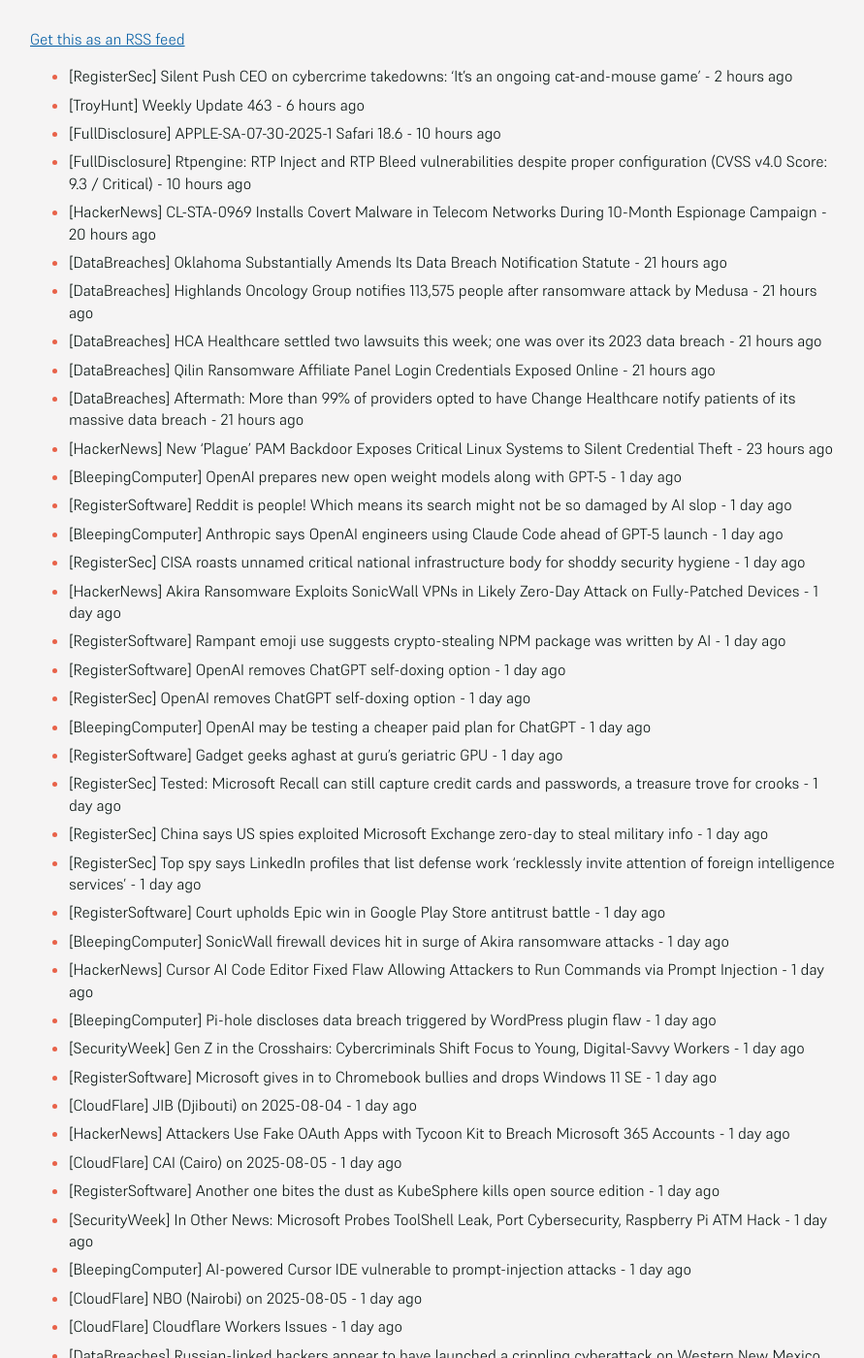
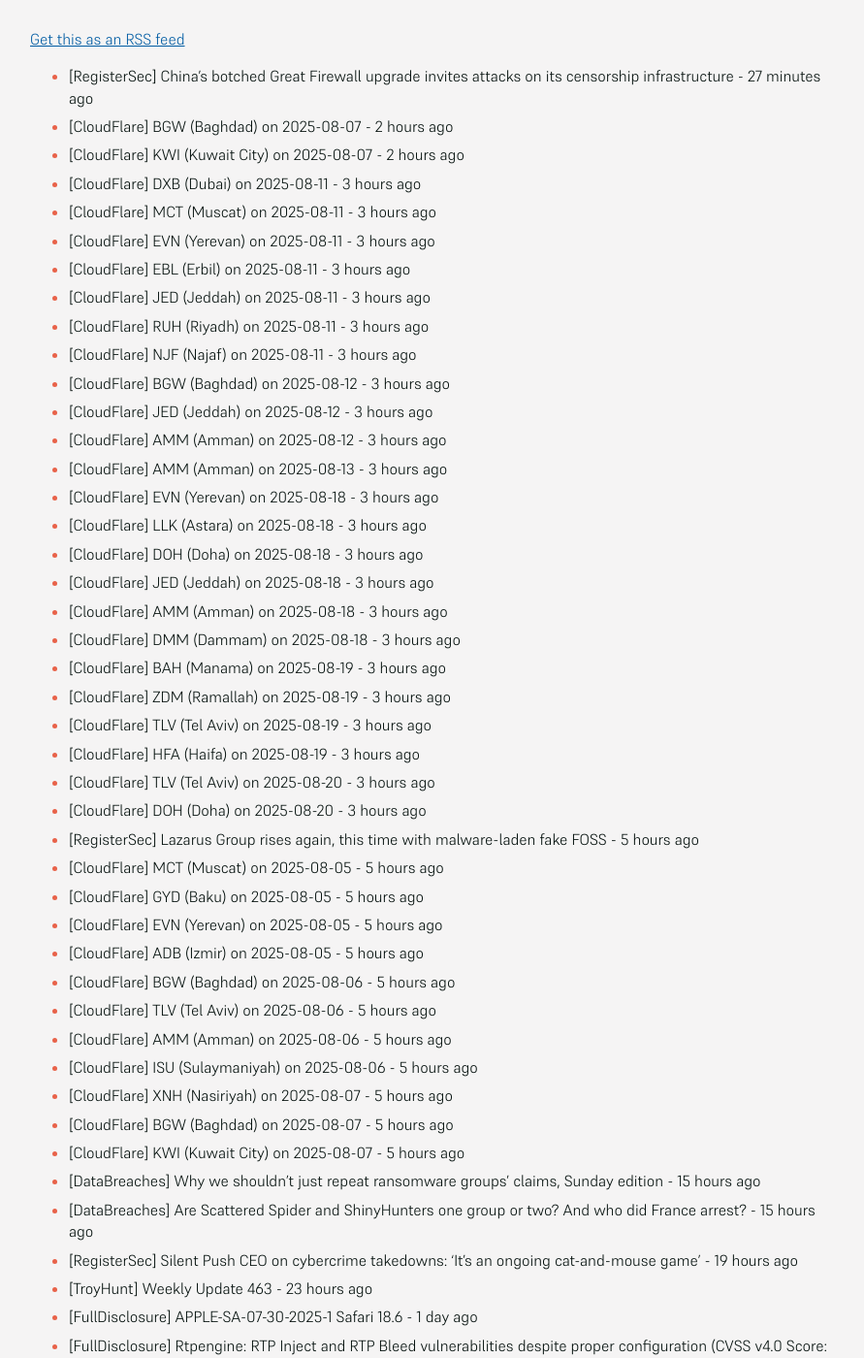
Before and after one commit to SecOpsNews/news, a Jekyll site: the page built from index.md, in a window 1280 px wide and 1400 px high, scrolled down 207 px. Shown: the whole window at 97% size, without its empty margins (193-1084 px from the left). Built offline with Jekyll 4.4.1, drawn with Linux system fonts in a browser that asks for light colours; some of the changed text lies outside the part shown.

Commit message:
New Feed

```diff
--- a/index.md
+++ b/index.md
@@ -9,44 +9,62 @@ description: Latest Updates
 
 <!-- SecOps start -->
 
-- [RegisterSec] Silent Push CEO on cybercrime takedowns: 'It's an ongoing cat-and-mouse game' - 2 hours ago
-- [TroyHunt] Weekly Update 463 - 6 hours ago
-- [FullDisclosure] APPLE-SA-07-30-2025-1 Safari 18.6 - 10 hours ago
-- [FullDisclosure] Rtpengine: RTP Inject and RTP Bleed vulnerabilities despite proper configuration (CVSS v4.0 Score: 9.3 / Critical) - 10 hours ago
-- [HackerNews] CL-STA-0969 Installs Covert Malware in Telecom Networks During 10-Month Espionage Campaign - 20 hours ago
-- [DataBreaches] Oklahoma Substantially Amends Its Data Breach Notification Statute - 21 hours ago
-- [DataBreaches] Highlands Oncology Group notifies 113,575 people after ransomware attack by Medusa - 21 hours ago
-- [DataBreaches] HCA Healthcare settled two lawsuits this week; one was over its 2023 data breach - 21 hours ago
-- [DataBreaches] Qilin Ransomware Affiliate Panel Login Credentials Exposed Online - 21 hours ago
-- [DataBreaches] Aftermath: More than 99% of providers opted to have Change Healthcare notify patients of its massive data breach - 21 hours ago
-- [HackerNews] New ‘Plague’ PAM Backdoor Exposes Critical Linux Systems to Silent Credential Theft - 23 hours ago
+- [RegisterSec] China’s botched Great Firewall upgrade invites attacks on its censorship infrastructure - 27 minutes ago
+- [CloudFlare] BGW (Baghdad) on 2025-08-07 - 2 hours ago
+- [CloudFlare] KWI (Kuwait City) on 2025-08-07 - 2 hours ago
+- [CloudFlare] DXB (Dubai) on 2025-08-11 - 3 hours ago
+- [CloudFlare] MCT (Muscat) on 2025-08-11 - 3 hours ago
+- [CloudFlare] EVN (Yerevan) on 2025-08-11 - 3 hours ago
+- [CloudFlare] EBL (Erbil) on 2025-08-11 - 3 hours ago
+- [CloudFlare] JED (Jeddah) on 2025-08-11 - 3 hours ago
+- [CloudFlare] RUH (Riyadh) on 2025-08-11 - 3 hours ago
+- [CloudFlare] NJF (Najaf) on 2025-08-11 - 3 hours ago
+- [CloudFlare] BGW (Baghdad) on 2025-08-12 - 3 hours ago
+- [CloudFlare] JED (Jeddah) on 2025-08-12 - 3 hours ago
+- [CloudFlare] AMM (Amman) on 2025-08-12 - 3 hours ago
+- [CloudFlare] AMM (Amman) on 2025-08-13 - 3 hours ago
+- [CloudFlare] EVN (Yerevan) on 2025-08-18 - 3 hours ago
+- [CloudFlare] LLK (Astara) on 2025-08-18 - 3 hours ago
+- [CloudFlare] DOH (Doha) on 2025-08-18 - 3 hours ago
+- [CloudFlare] JED (Jeddah) on 2025-08-18 - 3 hours ago
+- [CloudFlare] AMM (Amman) on 2025-08-18 - 3 hours ago
+- [CloudFlare] DMM (Dammam) on 2025-08-18 - 3 hours ago
+- [CloudFlare] BAH (Manama) on 2025-08-19 - 3 hours ago
+- [CloudFlare] ZDM (Ramallah) on 2025-08-19 - 3 hours ago
+- [CloudFlare] TLV (Tel Aviv) on 2025-08-19 - 3 hours ago
+- [CloudFlare] HFA (Haifa) on 2025-08-19 - 3 hours ago
+- [CloudFlare] TLV (Tel Aviv) on 2025-08-20 - 3 hours ago
+- [CloudFlare] DOH (Doha) on 2025-08-20 - 3 hours ago
+- [RegisterSec] Lazarus Group rises again, this time with malware-laden fake FOSS - 5 hours ago
+- [CloudFlare] MCT (Muscat) on 2025-08-05 - 5 hours ago
+- [CloudFlare] GYD (Baku) on 2025-08-05 - 5 hours ago
+- [CloudFlare] EVN (Yerevan) on 2025-08-05 - 5 hours ago
+- [CloudFlare] ADB (Izmir) on 2025-08-05 - 5 hours ago
+- [CloudFlare] BGW (Baghdad) on 2025-08-06 - 5 hours ago
+- [CloudFlare] TLV (Tel Aviv) on 2025-08-06 - 5 hours ago
+- [CloudFlare] AMM (Amman) on 2025-08-06 - 5 hours ago
+- [CloudFlare] ISU (Sulaymaniyah) on 2025-08-06 - 5 hours ago
+- [CloudFlare] XNH (Nasiriyah) on 2025-08-07 - 5 hours ago
+- [CloudFlare] BGW (Baghdad) on 2025-08-07 - 5 hours ago
+- [CloudFlare] KWI (Kuwait City) on 2025-08-07 - 5 hours ago
+- [DataBreaches] Why we shouldn’t just repeat ransomware groups’ claims, Sunday edition - 15 hours ago
+- [DataBreaches] Are Scattered Spider and ShinyHunters one group or two? And who did France arrest? - 15 hours ago
+- [RegisterSec] Silent Push CEO on cybercrime takedowns: 'It's an ongoing cat-and-mouse game' - 19 hours ago
+- [TroyHunt] Weekly Update 463 - 23 hours ago
+- [FullDisclosure] APPLE-SA-07-30-2025-1 Safari 18.6 - 1 day ago
+- [FullDisclosure] Rtpengine: RTP Inject and RTP Bleed vulnerabilities despite proper configuration (CVSS v4.0 Score: 9.3 / Critical) - 1 day ago
+- [HackerNews] CL-STA-0969 Installs Covert Malware in Telecom Networks During 10-Month Espionage Campaign - 1 day ago
+- [DataBreaches] Oklahoma Substantially Amends Its Data Breach Notification Statute - 1 day ago
+- [DataBreaches] Highlands Oncology Group notifies 113,575 people after ransomware attack by Medusa - 1 day ago
+- [DataBreaches] HCA Healthcare settled two lawsuits this week; one was over its 2023 data breach - 1 day ago
+- [DataBreaches] Qilin Ransomware Affiliate Panel Login Credentials Exposed Online - 1 day ago
+- [DataBreaches] Aftermath: More than 99% of providers opted to have Change Healthcare notify patients of its massive data breach - 1 day ago
+- [HackerNews] New ‘Plague’ PAM Backdoor Exposes Critical Linux Systems to Silent Credential Theft - 1 day ago
 - [BleepingComputer] OpenAI prepares new open weight models along with GPT-5 - 1 day ago
 - [RegisterSoftware] Reddit is people! Which means its search might not be so damaged by AI slop - 1 day ago
 - [BleepingComputer] Anthropic says OpenAI engineers using Claude Code ahead of GPT-5 launch - 1 day ago
 - [RegisterSec] CISA roasts unnamed critical national infrastructure body for shoddy security hygiene - 1 day ago
-- [HackerNews] Akira Ransomware Exploits SonicWall VPNs in Likely Zero-Day Attack on Fully-Patched Devices - 1 day ago
-- [RegisterSoftware] Rampant emoji use suggests crypto-stealing NPM package was written by AI - 1 day ago
-- [RegisterSoftware] OpenAI removes ChatGPT self-doxing option - 1 day ago
-- [RegisterSec] OpenAI removes ChatGPT self-doxing option - 1 day ago
-- [BleepingComputer] OpenAI may be testing a cheaper paid plan for ChatGPT - 1 day ago
-- [RegisterSoftware] Gadget geeks aghast at guru's geriatric GPU - 1 day ago
-- [RegisterSec] Tested: Microsoft Recall can still capture credit cards and passwords, a treasure trove for crooks - 1 day ago
-- [RegisterSec] China says US spies exploited Microsoft Exchange zero-day to steal military info - 1 day ago
-- [RegisterSec] Top spy says LinkedIn profiles that list defense work 'recklessly invite attention of foreign intelligence services' - 1 day ago
-- [RegisterSoftware] Court upholds Epic win in Google Play Store antitrust battle - 1 day ago
-- [BleepingComputer] SonicWall firewall devices hit in surge of Akira ransomware attacks - 1 day ago
-- [HackerNews] Cursor AI Code Editor Fixed Flaw Allowing Attackers to Run Commands via Prompt Injection - 1 day ago
-- [BleepingComputer] Pi-hole discloses data breach triggered by WordPress plugin flaw - 1 day ago
-- [SecurityWeek] Gen Z in the Crosshairs: Cybercriminals Shift Focus to Young, Digital-Savvy Workers - 1 day ago
-- [RegisterSoftware] Microsoft gives in to Chromebook bullies and drops Windows 11 SE - 1 day ago
-- [CloudFlare] JIB (Djibouti) on 2025-08-04 - 1 day ago
-- [HackerNews] Attackers Use Fake OAuth Apps with Tycoon Kit to Breach Microsoft 365 Accounts - 1 day ago
-- [CloudFlare] CAI (Cairo) on 2025-08-05 - 1 day ago
-- [RegisterSoftware] Another one bites the dust as KubeSphere kills open source edition - 1 day ago
-- [SecurityWeek] In Other News: Microsoft Probes ToolShell Leak, Port Cybersecurity, Raspberry Pi ATM Hack - 1 day ago
-- [BleepingComputer] AI-powered Cursor IDE vulnerable to prompt-injection attacks - 1 day ago
-- [CloudFlare] NBO (Nairobi) on 2025-08-05 - 1 day ago
-- [CloudFlare] Cloudflare Workers Issues - 1 day ago
+- [HackerNews] Akira Ransomware Exploits SonicWall VPNs in Likely Zero-Day Attack on Fully-Patched Devices - 2 days ago
 - [DataBreaches] Russian-linked hackers appear to have launched a crippling cyberattack on Western New Mexico University - 3 months ago
 - [DataBreaches] SK Telecom vows to take full responsibility for damage from recent data leak - 3 months ago
 - [HackerNews] Storm-1977 Hits Education Clouds with AzureChecker, Deploys 200+ Crypto Mining Containers - 3 months ago
```
